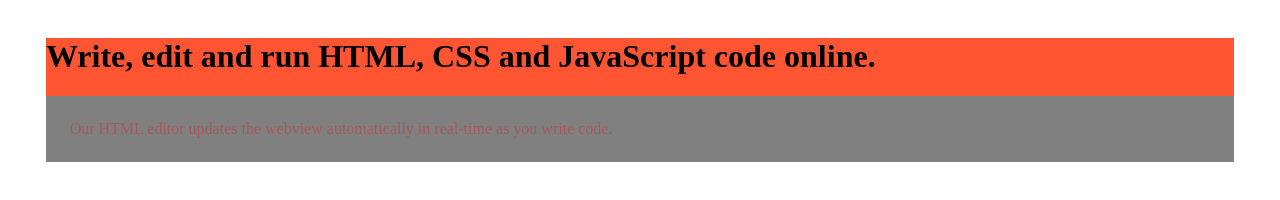
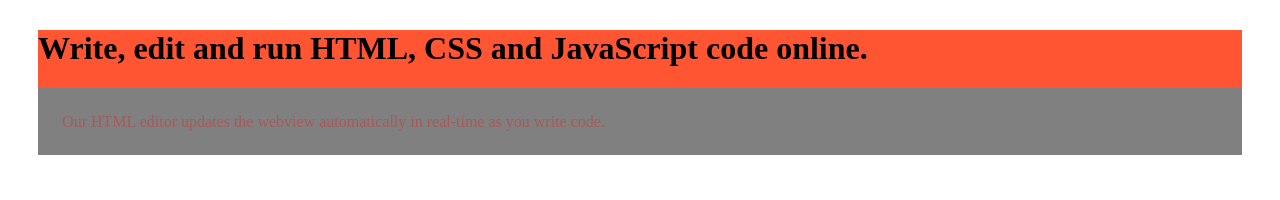
Before and after one commit to maxKILLer0666/color-transparency-and-absolute-relative-numbers, a plain HTML site: page index.html in a window 1280 px wide. Drawn offline with Linux system fonts and the light colour scheme.

Commit message:
Update style.css

```diff
--- a/style.css
+++ b/style.css
@@ -1,6 +1,6 @@
 .box {
 background-color: #F53;
-margin: 3%;
+margin: 30px;
 }
 
 .box1 {
```
